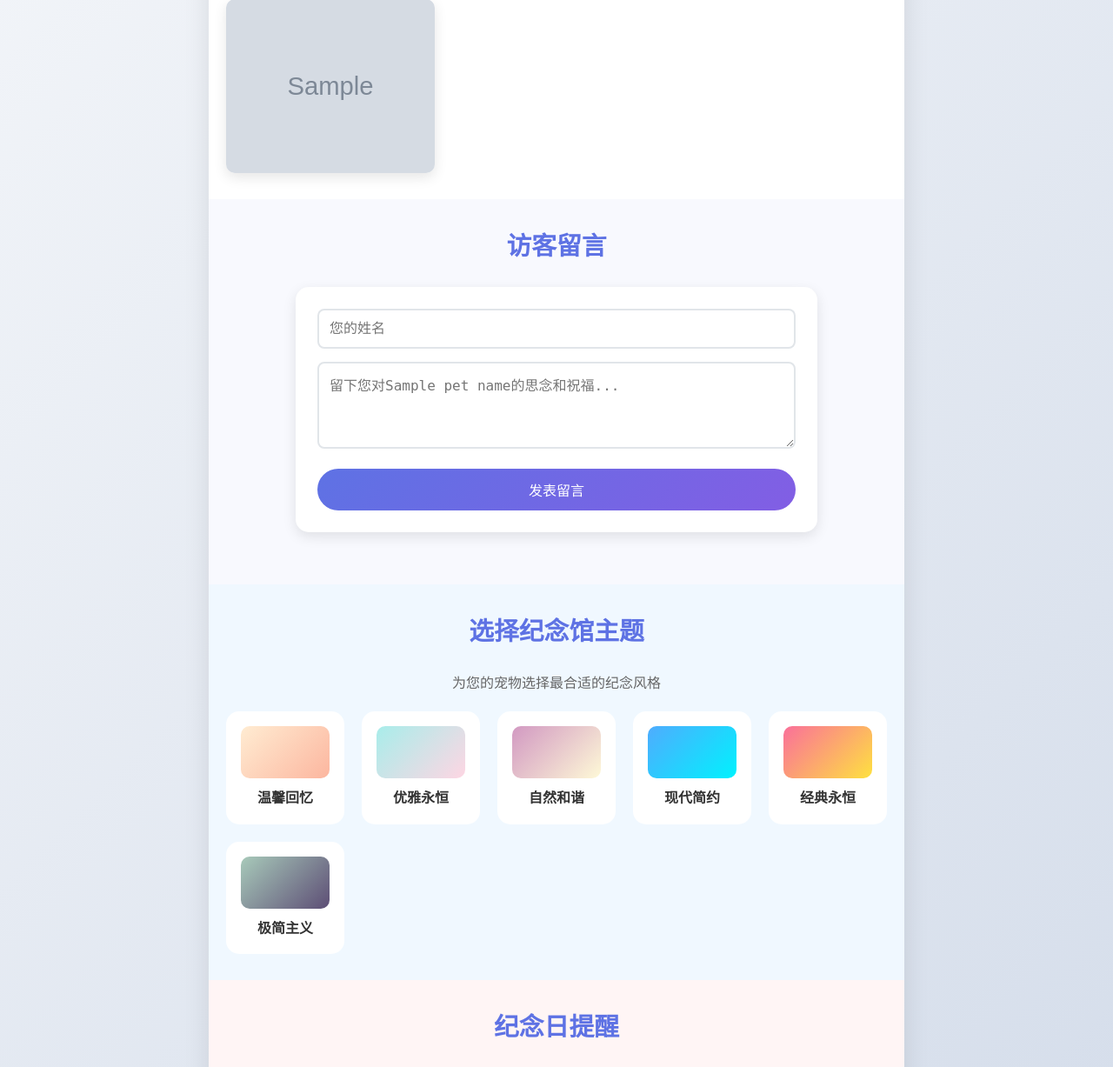
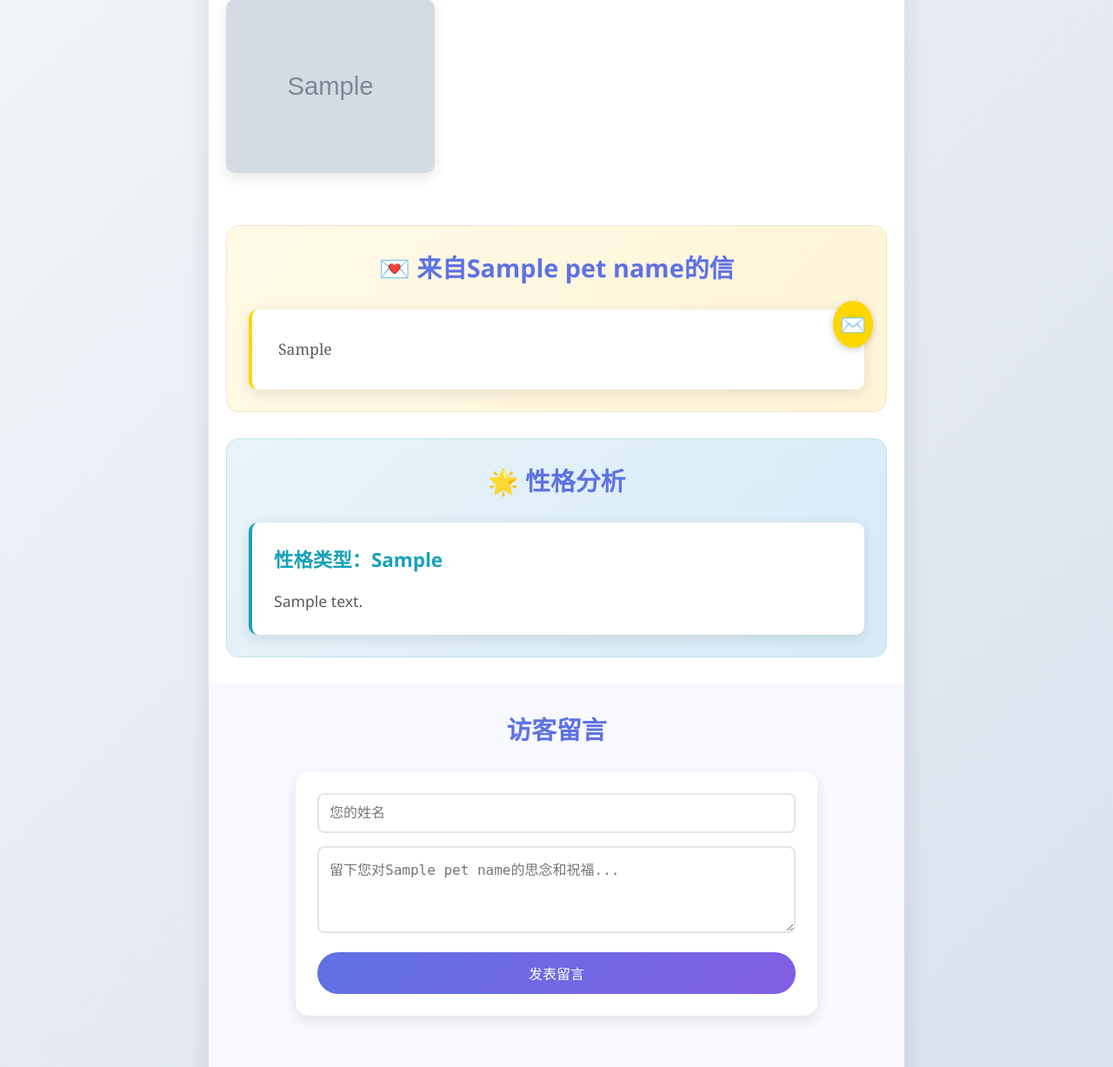
Before and after one commit to PK12138/pet-memory-star, a FastAPI app: template app/templates/memorial.html in a window 1280 px wide. Shown: the part 404-1631 px from the top of the page at 87% size. Run offline with FastAPI, Linux system fonts and the light colour scheme; the template is opened without the code that fills it: most values are stand-ins (such as "Sample title", 1, 10 or a date in 2020); grey boxes marked "Sample" are stand-in pictures.

Commit message:
修复纪念馆模板：添加AI信件和性格测试结果显示

```diff
--- a/app/templates/memorial.html
+++ b/app/templates/memorial.html
@@ -119,6 +119,80 @@
             object-fit: cover;
         }
 
+        /* AI信件样式 */
+        .ai-letter-section {
+            margin: 30px 20px;
+            padding: 25px;
+            background: linear-gradient(135deg, #fff9e6 0%, #fff4d6 100%);
+            border-radius: 15px;
+            border: 1px solid #f0e6cc;
+        }
+
+        .letter-content {
+            margin-top: 20px;
+        }
+
+        .letter-paper {
+            background: #ffffff;
+            padding: 30px;
+            border-radius: 10px;
+            box-shadow: 0 4px 15px rgba(0, 0, 0, 0.1);
+            border-left: 4px solid #ffd700;
+            position: relative;
+        }
+
+        .letter-paper:before {
+            content: "✉️";
+            position: absolute;
+            top: -10px;
+            right: -10px;
+            font-size: 24px;
+            background: #ffd700;
+            padding: 8px;
+            border-radius: 50%;
+            box-shadow: 0 2px 8px rgba(0, 0, 0, 0.2);
+        }
+
+        .letter-text {
+            font-size: 1.1rem;
+            line-height: 1.8;
+            color: #5a5a5a;
+            font-family: 'Georgia', serif;
+        }
+
+        /* 性格测试结果样式 */
+        .personality-section {
+            margin: 30px 20px;
+            padding: 25px;
+            background: linear-gradient(135deg, #e8f4f8 0%, #d6eaf8 100%);
+            border-radius: 15px;
+            border: 1px solid #bee5eb;
+        }
+
+        .personality-content {
+            margin-top: 20px;
+        }
+
+        .personality-type {
+            background: #ffffff;
+            padding: 25px;
+            border-radius: 10px;
+            box-shadow: 0 4px 15px rgba(0, 0, 0, 0.1);
+            border-left: 4px solid #17a2b8;
+        }
+
+        .personality-type h3 {
+            color: #17a2b8;
+            font-size: 1.4rem;
+            margin-bottom: 15px;
+        }
+
+        .personality-desc {
+            color: #5a5a5a;
+            font-size: 1.1rem;
+            line-height: 1.6;
+        }
+
         /* 留言区域样式 */
         .messages-section {
             padding: 30px 20px;
@@ -931,6 +1005,33 @@
                 {% endfor %}
             </div>
         </div>
+
+        <!-- AI信件区域 -->
+        {% if ai_letter %}
+        <div class="ai-letter-section">
+            <h2 class="section-title">💌 来自{{ pet_name }}的信</h2>
+            <div class="letter-content">
+                <div class="letter-paper">
+                    <div class="letter-text">{{ ai_letter|replace('\n', '<br>')|safe }}</div>
+                </div>
+            </div>
+        </div>
+        {% endif %}
+
+        <!-- 性格测试结果 -->
+        {% if personality_type %}
+        <div class="personality-section">
+            <h2 class="section-title">🌟 性格分析</h2>
+            <div class="personality-content">
+                <div class="personality-type">
+                    <h3>性格类型：{{ personality_type }}</h3>
+                    {% if personality_description %}
+                    <p class="personality-desc">{{ personality_description }}</p>
+                    {% endif %}
+                </div>
+            </div>
+        </div>
+        {% endif %}
 
         <!-- 访客留言区 -->
         <div class="messages-section">
```
